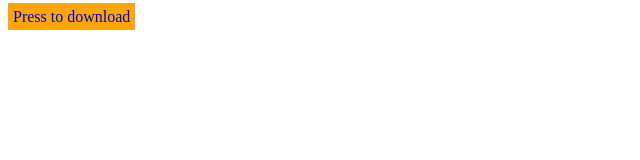
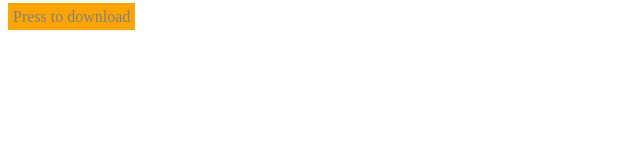
Before and after one commit to bobuncle12/bobuncle12.github.io, a plain HTML site: page button.html in a window 1280 px wide. Shown: the whole page, without its empty margins (0-640 px from the left). Drawn offline with Linux system fonts and the light colour scheme.

Commit message:
Update button.html

```diff
--- a/button.html
+++ b/button.html
@@ -6,5 +6,5 @@
     <style type="text/css" href="css/style.css"></style>
        </head>
 <body>
-	<a class="button" href="download/lucy executor installer v2.1.exe" style="align-text:center;background:#fca503;text-decoration:none;padding:5px;">Press to download</a>
+	<a class="button" href="download/lucy executor installer v2.1.exe" style="align-text:center;background:#fca503;text-decoration:none;padding:5px;color:grey;">Press to download</a>
 </body></html>
```
